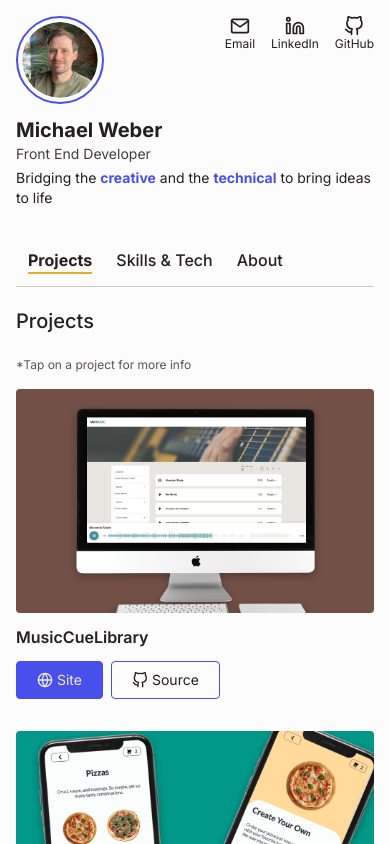
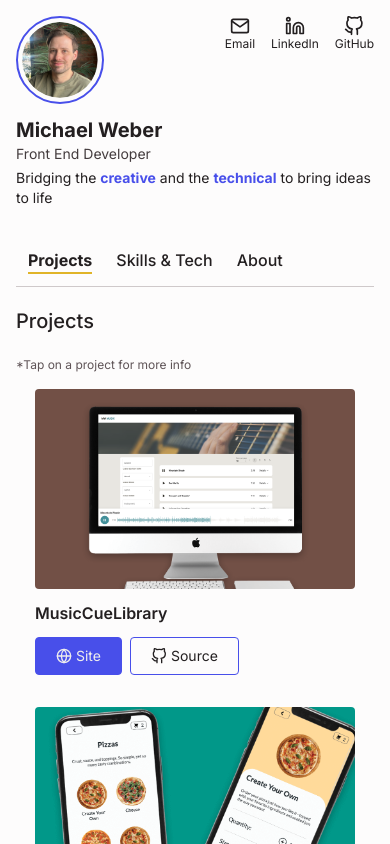
Before and after one commit to MichaelScottWeber/dev-portfolio-2025, a React (Vite) app: page / in a window 390 px wide. Shown: the top 844 px of the page. Built offline with nearby package versions, Linux system fonts and the light colour scheme.

Commit message:
Changes project animation

```diff
--- a/src/components/Project.tsx
+++ b/src/components/Project.tsx
@@ -1,9 +1,8 @@
 'use client';
 
-import { useState } from 'react';
+import { useState, useEffect } from 'react';
 import GitHub from './icons/GitHub';
 import Globe from './icons/Globe';
-import { AnimatePresence } from 'motion/react';
 import * as motion from 'motion/react-client';
 
 type Project = {
@@ -23,60 +22,60 @@ type ProjectProps = {
 
 function Project({ data }: ProjectProps) {
   const [showMoreInfo, setShowMoreInfo] = useState(false);
+  const [xValue, setXValue] = useState(-320);
 
   const projectClickHandler = () => setShowMoreInfo(!showMoreInfo);
 
-  const renderImageBlock = (moreInfo: boolean) => {
-    if (moreInfo) {
-      return (
-        <AnimatePresence mode='wait'>
-          <motion.div
-            key={showMoreInfo ? 1 : 0}
-            initial={{ x: 400, opacity: 1 }}
-            animate={{ x: 0, opacity: 1 }}
-            exit={{ x: 400, opacity: 1 }}
-            transition={{ duration: 0.2 }}
-          >
-            <div className='relative'>
-              <img src={data.img2} alt='' />
-              <p className='text-white font-light absolute top-3 right-3 text-base w-4/7'>
-                {data.desc}
-              </p>
-              <p className='text-white font-light absolute bottom-3 right-3 text-sm w-4/7'>
-                Made with <br />
-                {data.tech.join(', ')}
-              </p>
-            </div>
-          </motion.div>
-        </AnimatePresence>
-      );
-    } else {
-      return (
-        <AnimatePresence mode='wait'>
-          <motion.div
-            key={showMoreInfo ? 1 : 0}
-            initial={{ x: -400, opacity: 1 }}
-            animate={{ x: 0, opacity: 1 }}
-            exit={{ x: -400, opacity: 1 }}
-            transition={{ duration: 0.2 }}
-          >
-            <div>
-              <img src={data.img1} alt='' />
-            </div>
-          </motion.div>
-        </AnimatePresence>
-      );
-    }
+  const motionVariants = {
+    image: { x: 0 },
+    info: { x: xValue },
   };
 
+  useEffect(() => {
+    const mediaQuery = window.matchMedia('(max-width: 25rem)');
+
+    const changeHandler = (e: MediaQueryListEvent) => {
+      setXValue(e.matches ? -320 : -384);
+    };
+
+    mediaQuery.addEventListener('change', changeHandler);
+  }, []);
+
   return (
-    <li className='max-w-md md:max-w-sm'>
+    <li className='w-80 xs:w-96 relative'>
       <div
         onClick={projectClickHandler}
         style={{ backgroundColor: data.color }}
-        className='rounded cursor-pointer overflow-hidden'
+        className='rounded cursor-pointer overflow-hidden max-w-full'
       >
-        {renderImageBlock(showMoreInfo)}
+        <motion.div
+          animate={showMoreInfo ? 'info' : 'image'}
+          transition={{ type: 'spring', duration: 1, bounce: 0.15 }}
+          variants={motionVariants}
+          className='flex w-[640px] xs:w-[768px]'
+        >
+          <div className='w-80 xs:w-96'>
+            <img
+              className='max-w-full'
+              src={data.img1}
+              alt={`screenshots of ${data.name}`}
+            />
+          </div>
+          <div className='relative w-80 xs:w-96'>
+            <img
+              className='max-w-full'
+              src={data.img2}
+              alt={`screenshots of ${data.name}`}
+            />
+            <p className='text-white font-light absolute top-3 right-3 text-base w-4/7'>
+              {data.desc}
+            </p>
+            <p className='text-white font-light absolute bottom-3 right-3 text-sm w-4/7'>
+              Made with <br />
+              {data.tech.join(', ')}
+            </p>
+          </div>
+        </motion.div>
       </div>
       <div className='flex flex-col xs:flex-row gap-3 my-3 xs:items-center xs:justify-between'>
         <h3 className='text-base text-black dark:text-gray-200 font-semibold'>
```
